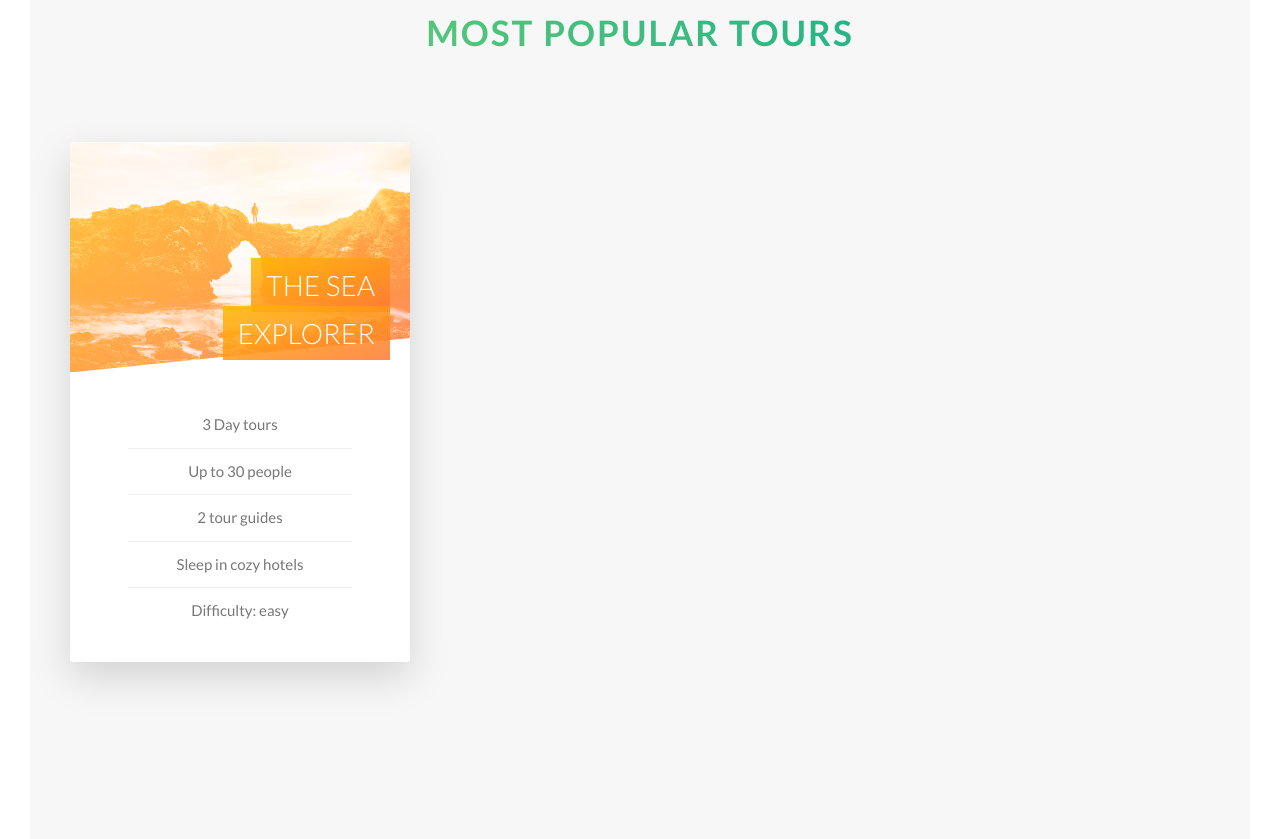
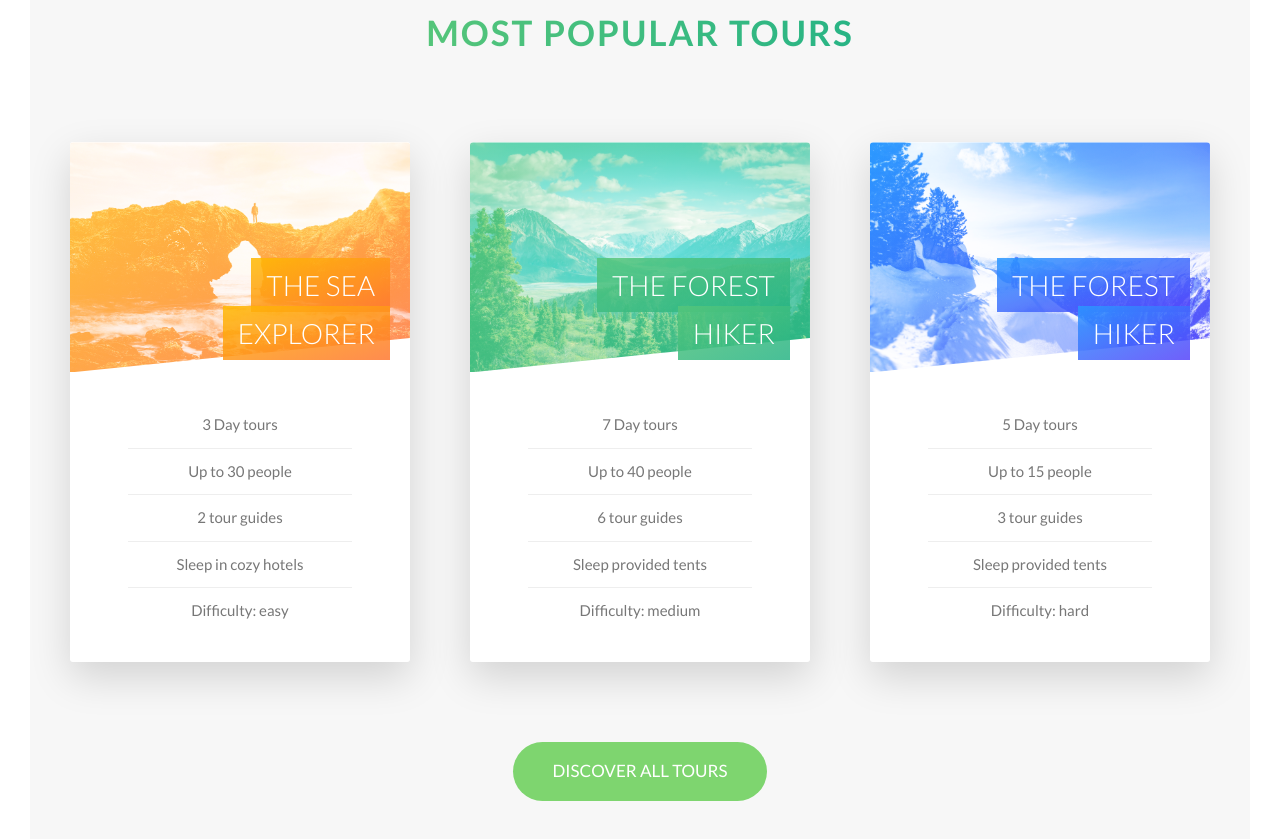
Before and after one commit to olman21/natours, a website: page index.html in a window 1280 px wide. Shown: the part 2347-3186 px from the top of the page. Drawn offline with nearby package versions, Linux system fonts and the light colour scheme; files that its build step writes are made by us from their sources.

Commit message:
Cards section finished

```diff
--- a/index.html
+++ b/index.html
@@ -107,11 +107,11 @@
                 <div class="col-1-of-3">
                     <div class="card">
                         <div class="card__side card__side--front card__side--front-1">
-                            <div class="card__picture card__picture--1">
-                            </div>
+
                             <h4 class="card__heading">
                                 <span class="card__heading-span card__heading-span--1">The Sea Explorer</span>
                             </h4>
+                            <div class="card__picture card__picture--1"></div>
                             <div class="card__details">
                                 <ul>
                                     <li>3 Day tours</li>
@@ -123,13 +123,80 @@
                             </div>
                         </div>
                         <div class="card__side card__side--back card__side--back-1">
-                            BACK
+                            <div class="card__cta">
+                                <div class="card__price-box">
+                                    <p class="card__price-only">Only</p>
+                                    <p class="card__price-value">$297</p>
+                                </div>
+                                <a href="#" class="btn btn--white">Book now!</a>
+                            </div>
                         </div>
                     </div>
                 </div>
-                <div class="col-1-of-3"></div>
-                <div class="col-1-of-3"></div>
+                <div class="col-1-of-3">
+                    <div class="card">
+                        <div class="card__side card__side--front card__side--front-2">
+
+                            <h4 class="card__heading">
+                                <span class="card__heading-span card__heading-span--2">The Forest hiker</span>
+                            </h4>
+                            <div class="card__picture card__picture--2"></div>
+                            <div class="card__details">
+                                <ul>
+                                    <li>7 Day tours</li>
+                                    <li>Up to 40 people</li>
+                                    <li>6 tour guides</li>
+                                    <li>Sleep provided tents</li>
+                                    <li>Difficulty: medium</li>
+                                </ul>
+                            </div>
+                        </div>
+                        <div class="card__side card__side--back card__side--back-2">
+                            <div class="card__cta">
+                                <div class="card__price-box">
+                                    <p class="card__price-only">Only</p>
+                                    <p class="card__price-value">$297</p>
+                                </div>
+                                <a href="#" class="btn btn--white">Book now!</a>
+                            </div>
+                        </div>
+                    </div>
+                </div>
+                <div class="col-1-of-3">
+                    <div class="card">
+                        <div class="card__side card__side--front card__side--front-3">
+
+                            <h4 class="card__heading">
+                                <span class="card__heading-span card__heading-span--3">The Forest hiker</span>
+                            </h4>
+                            <div class="card__picture card__picture--3"></div>
+                            <div class="card__details">
+                                <ul>
+                                    <li>5 Day tours</li>
+                                    <li>Up to 15 people</li>
+                                    <li>3 tour guides</li>
+                                    <li>Sleep provided tents</li>
+                                    <li>Difficulty: hard</li>
+                                </ul>
+                            </div>
+                        </div>
+                        <div class="card__side card__side--back card__side--back-3">
+                            <div class="card__cta">
+                                <div class="card__price-box">
+                                    <p class="card__price-only">Only</p>
+                                    <p class="card__price-value">$897</p>
+                                </div>
+                                <a href="#" class="btn btn--white">Book now!</a>
+                            </div>
+                        </div>
+                    </div>
+                </div>
             </div>
+
+            <div class="u-center-text u-margin-top-huge">
+                <a href="#" class="btn btn--green">Discover all tours</a>
+            </div>
+
         </section>
     </main>
 </body>
--- a/sass/base/_utilities.scss
+++ b/sass/base/_utilities.scss
@@ -10,5 +10,12 @@
 }
 .u-margin-bottom-small{
     margin-bottom: 1.5rem;
+}
 
+.u-margin-top-big{
+    margin-bottom: 8rem;
 }
+
+.u-margin-top-huge{
+    margin-bottom: 10rem;
+}
--- a/sass/components/_button.scss
+++ b/sass/components/_button.scss
@@ -36,6 +36,17 @@
             background-color: $color-white;
         }
     }
+
+
+    &--green{
+        background-color: $color-primary;
+        color:$color-white;
+
+        &::after{
+            background-color: $color-primary;
+        }
+    }
+
     &::after{
         content: "";
         display: inline-block;
--- a/sass/components/_card.scss
+++ b/sass/components/_card.scss
@@ -1,11 +1,9 @@
 //for functionality
-
 .card {
     perspective: 150rem;
     -moz-perspective: 150rem;
     position: relative;
     height: 52rem;
-
     &__side {
         height: 52rem;
         transition: all .8s ease;
@@ -15,50 +13,53 @@
         width: 100%;
         backface-visibility: hidden;
         border-radius: 3px;
-        box-shadow: 0 1.5rem 4rem rgba($color-black,.15);
+        box-shadow: 0 1.5rem 4rem rgba($color-black, .15);
         overflow: hidden;
-
-        &--front{
+        &--front {
             background-color: $color-white;
         }
+        &--back {
+            transform: rotateY(180deg);
+            &-1 {
+                background-image: linear-gradient(to right bottom, $color-secondary-light, $color-secondary-dark);
+            }
 
-        &--back{
-            transform: rotateY(180deg);
+            &-2 {
+                background-image: linear-gradient(to right bottom, $color-primary-light, $color-primary-dark);
+            }
 
-            &-1{
-                background-image: linear-gradient(to right bottom, $color-secondary-light, $color-secondary-dark);
+            &-3 {
+                background-image: linear-gradient(to right bottom, $color-tertiary-light, $color-tertiary-dark);
             }
         }
     }
     &:hover &__side--front {
         transform: rotateY(-180deg);
     }
-
     &:hover &__side--back {
         transform: rotateY(0);
     }
 
     //Front side styling
-    &__picture{
+    &__picture {
         background-size: cover;
+        background-blend-mode: screen;
+        height: 23rem;
+        clip-path: polygon(0 0, 100% 0, 100% 85%, 0% 100%);
+        border-top-left-radius: 3px;
+        border-top-right-radius: 3px;
 
-        &--1{
+        &--1 {
             background-image: url(../img/nat-5.jpg), linear-gradient(to right bottom, $color-secondary-light, $color-secondary-dark);
-            background-blend-mode: screen;
-            height: 23rem;
-            clip-path: polygon(0 0,  100% 0, 100% 85%, 0% 100%);
         }
-
-        &--2{
-            background-image: url(../img/nat-5.jpg);
+        &--2 {
+            background-image: url(../img/nat-6.jpg), linear-gradient(to right bottom, $color-primary-light, $color-primary-dark);
         }
-
-        &--2{
-            background-image: url(../img/nat-5.jpg);
+        &--3 {
+            background-image: url(../img/nat-7.jpg), linear-gradient(to right bottom, $color-tertiary-light, $color-tertiary-dark);
         }
     }
-
-    &__heading{
+    &__heading {
         font-size: 2.8rem;
         color: $color-white;
         font-weight: 300;
@@ -68,33 +69,58 @@
         right: 2rem;
         text-align: right;
         width: 75%;
+        z-index: 1;
     }
-
-    &__heading-span{
+    &__heading-span {
         padding: 1rem 1.5rem;
         -webkit-box-decoration-break: clone;
+        &--1 {
+            background-image: linear-gradient(to right bottom, rgba($color-secondary-light, .85), rgba($color-secondary-dark, .85));
+        }
 
-        &--1{
-            background-image: linear-gradient(to right bottom, rgba($color-secondary-light,.85), rgba($color-secondary-dark,.85));
+        &--2 {
+            background-image: linear-gradient(to right bottom, rgba($color-primary-light, .85), rgba($color-primary-dark, .85));
+        }
+
+        &--3 {
+            background-image: linear-gradient(to right bottom, rgba($color-tertiary-light, .85), rgba($color-tertiary-dark, .85));
         }
     }
-
-    &__details{
+    &__details {
         padding: 3rem;
-        ul{
+        ul {
             list-style: none;
             width: 80%;
             margin: 0 auto;
-
-            li{
+            li {
                 text-align: center;
                 font-size: 1.5rem;
                 padding: 1rem;
-
-                &:not(:last-child){
+                &:not(:last-child) {
                     border-bottom: 1px solid $color-grey-light-2;
                 }
             }
         }
     }
+    &__cta {
+        position: absolute;
+        top: 50%;
+        left: 50%;
+        transform: translate(-50%, -50%);
+        width: 90%;
+        text-align: center;
+    }
+    &__price-box {
+        text-align: center;
+        margin-bottom: 8rem;
+        color: $color-white;
+    }
+    &__price-only {
+        font-size: 1.4rem;
+        text-transform: uppercase;
+    }
+    &__price-value {
+        font-size: 6rem;
+        font-weight: 100;
+    }
 }
--- a/sass/pages/_home.scss
+++ b/sass/pages/_home.scss
@@ -19,6 +19,6 @@
 
 .section-tours{
     background-color: $color-grey-light-1;
-    padding: 25rem 0 50rem 0;
+    padding: 25rem 0 15rem 0;
     margin-top: -10rem;
 }
```
